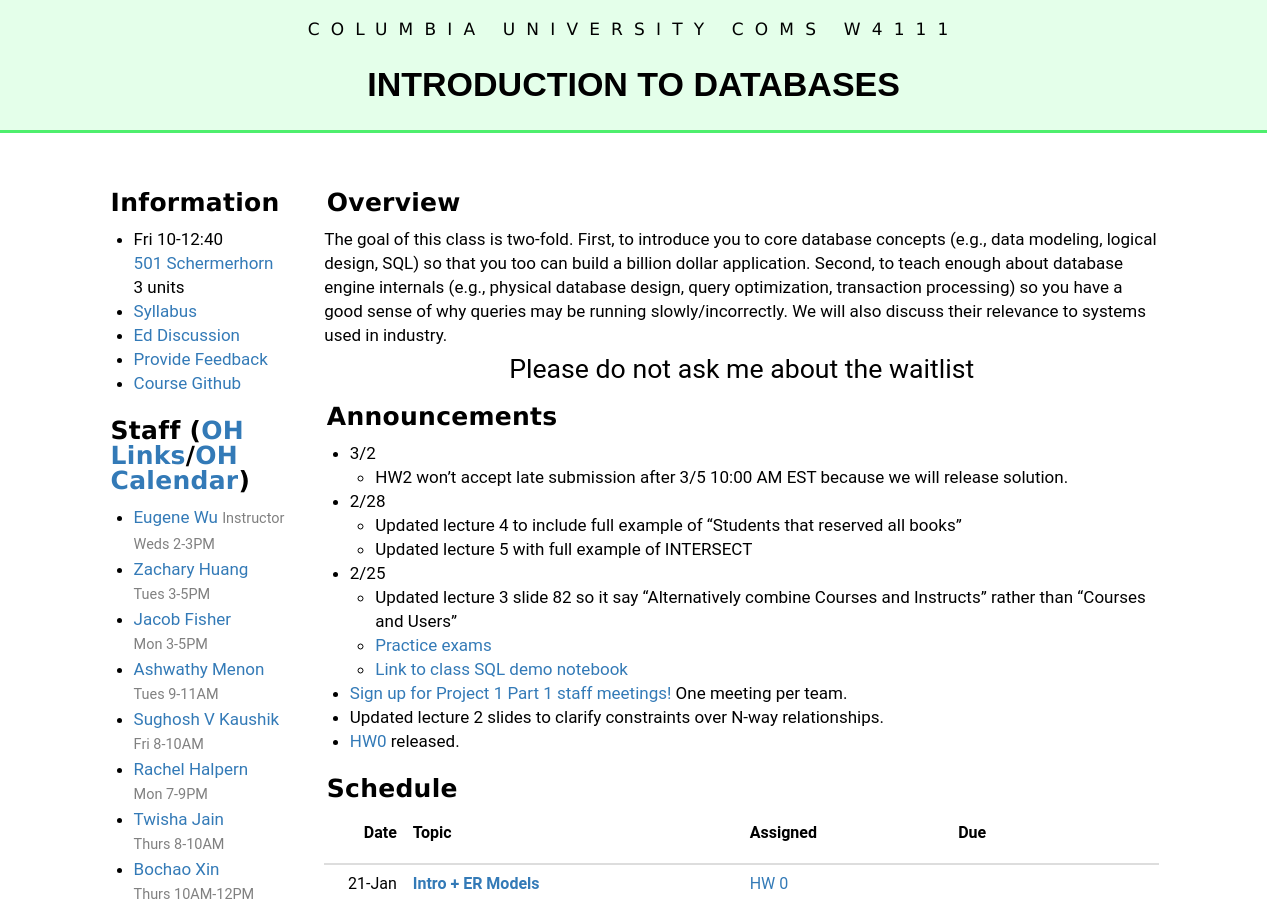
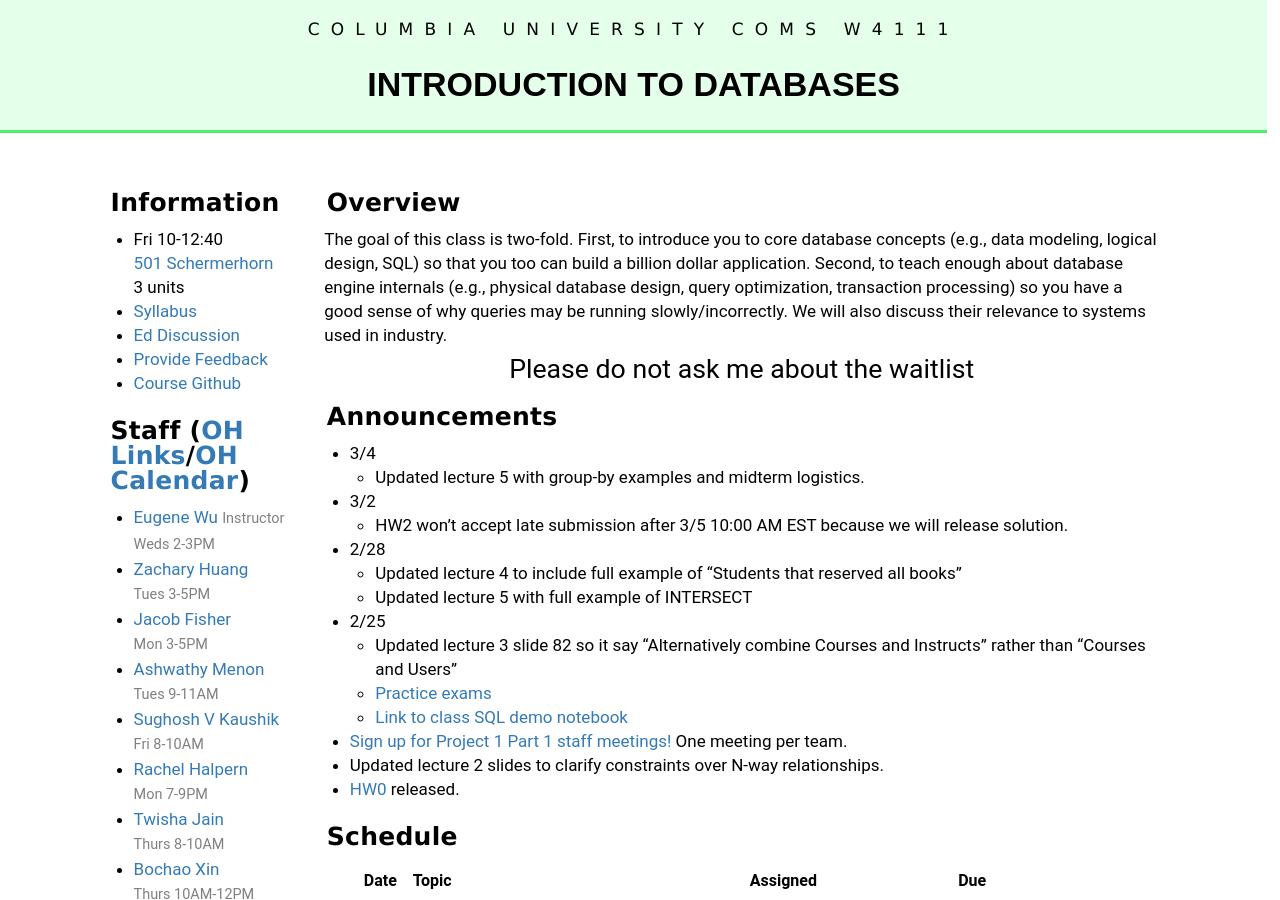
Before and after one commit to Kitatine/w4111.github.io, a Jekyll site: the page built from index.md, in a window 1280 px wide and 900 px high. Built offline with Jekyll 4.4.1, drawn with Linux system fonts in a browser that asks for light colours.

Commit message:
lazy commit msg

```diff
--- a/index.md
+++ b/index.md
@@ -28,6 +28,8 @@
 
 #### Announcements
 
+* 3/4
+  * Updated lecture 5 with group-by examples and midterm logistics.
 * 3/2
   * HW2 won't accept late submission after 3/5 10:00 AM EST because we will release solution.
 
```
Also changed, not shown: 2 other files.
